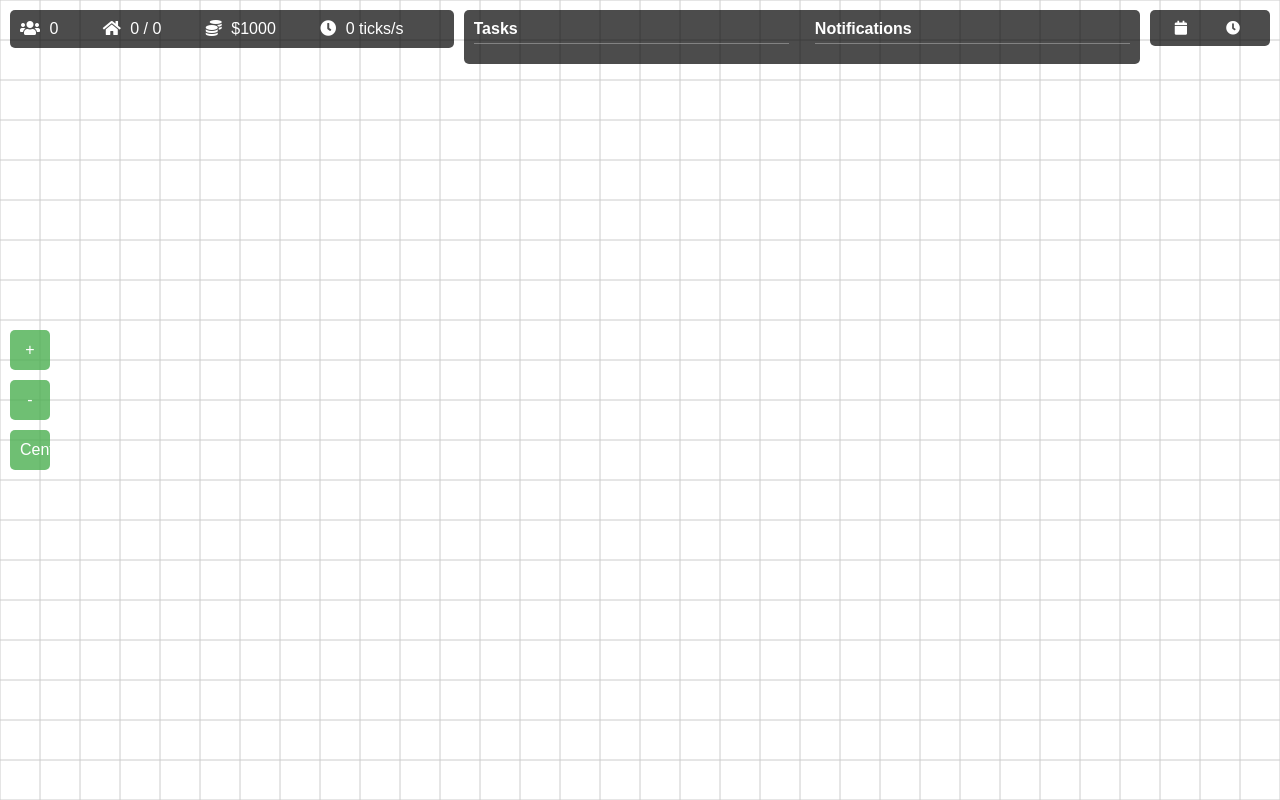
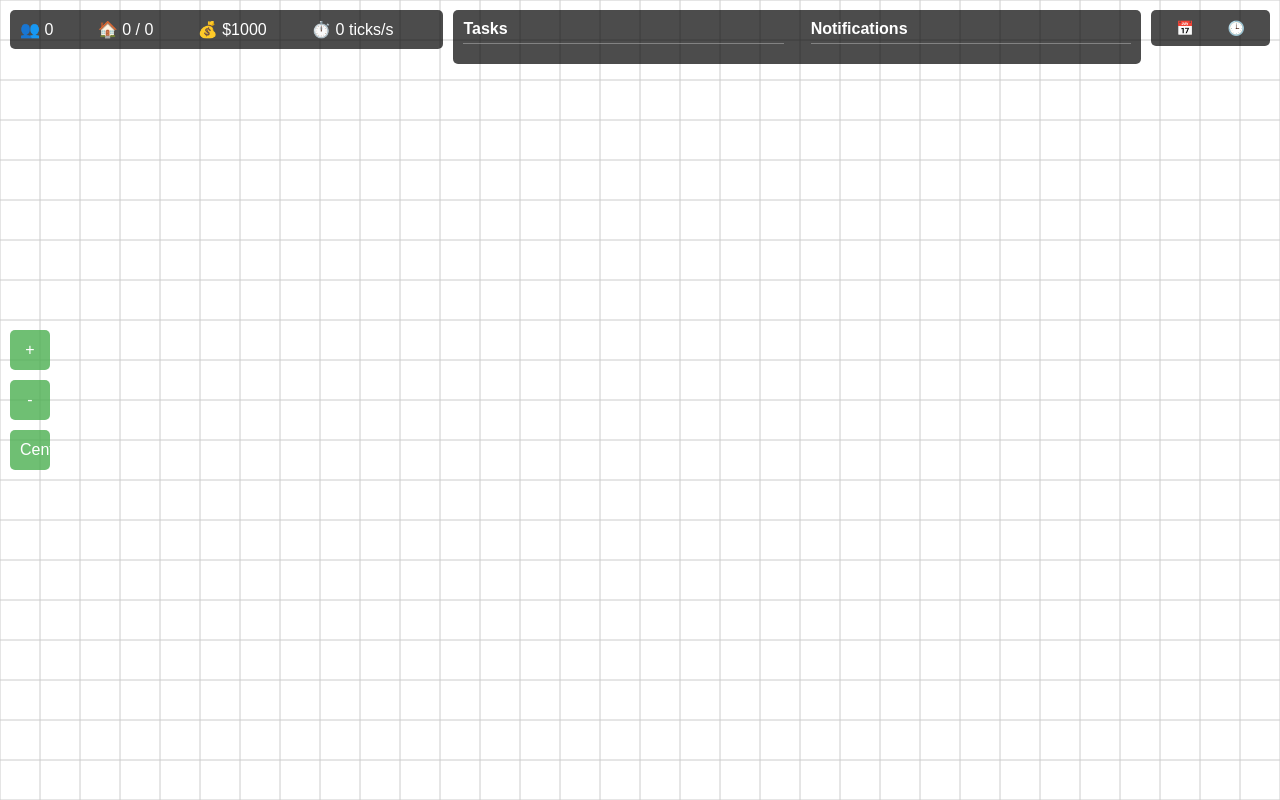
Before and after one commit to benda95280/CityExpansionPrototype, a Flask app: page / in a window 1280 px wide. Run offline with Flask 3, Linux system fonts and the light colour scheme; some libraries are stand-ins or nearby versions.

Commit message:
Agent query: Are there any console log messages showing the emoji strings for population, accommodations, money, ticking speed, date, and time? If so, what do they show?

```diff
--- a/static/js/ui.js
+++ b/static/js/ui.js
@@ -11,9 +11,16 @@ function updateResourcesDisplay() {
     }, 0) : 0;
     const totalAccommodations = gameState.total_accommodations || 0;
 
-    document.getElementById('population-value').textContent = `${population}`;
-    document.getElementById('accommodations-value').textContent = `${availableAccommodations} / ${totalAccommodations}`;
-    document.getElementById('money-value').textContent = `$${gameState.money}`;
+    console.log('Updating resources display');
+    console.log(`Population: 👥 ${population}`);
+    console.log(`Accommodations: 🏠 ${availableAccommodations} / ${totalAccommodations}`);
+    console.log(`Money: 💰 $${gameState.money}`);
+    console.log(`Ticking speed: ⏱️ ${gameState.ticking_speed} ticks/s`);
+
+    document.getElementById('population-value').textContent = `👥 ${population}`;
+    document.getElementById('accommodations-value').textContent = `🏠 ${availableAccommodations} / ${totalAccommodations}`;
+    document.getElementById('money-value').textContent = `💰 $${gameState.money}`;
+    document.getElementById('ticking-speed-value').textContent = `⏱️ ${gameState.ticking_speed} ticks/s`;
 }
 
 function updateTimeDisplay() {
@@ -26,19 +33,21 @@ function updateTimeDisplay() {
 
     const timeString = `${hours.toString().padStart(2, '0')}:${minutes.toString().padStart(2, '0')}`;
 
-    document.getElementById('date-value').textContent = dateString;
-    document.getElementById('time-value').textContent = timeString;
+    console.log('Updating time display');
+    console.log(`Date: 📅 ${dateString}`);
+    console.log(`Time: 🕒 ${timeString}`);
+
+    document.getElementById('date-value').textContent = `📅 ${dateString}`;
+    document.getElementById('time-value').textContent = `🕒 ${timeString}`;
 }
 
 function updateTasksNotifications() {
     const tasksList = document.getElementById('tasks-list');
     const notificationsList = document.getElementById('notifications-list');
 
-    // Clear existing tasks and notifications
     tasksList.innerHTML = '';
     notificationsList.innerHTML = '';
 
-    // Update tasks
     if (gameState.tasks && gameState.tasks.tasks) {
         gameState.tasks.tasks.forEach(task => {
             if (task.name !== 'new_citizen') {
@@ -49,7 +58,6 @@ function updateTasksNotifications() {
         });
     }
 
-    // Update notifications (you'll need to implement a system to generate and store notifications)
     if (gameState.notifications) {
         gameState.notifications.forEach(notification => {
             const li = document.createElement('li');
--- a/templates/index.html
+++ b/templates/index.html
@@ -11,10 +11,10 @@
         <canvas id="game-canvas"></canvas>
         <div id="ui-container">
             <div id="resources">
-                <span id="population"><i class="fas fa-users"></i> <span id="population-value">0</span></span>
-                <span id="accommodations"><i class="fas fa-home"></i> <span id="accommodations-value">0 / 0</span></span>
-                <span id="money"><i class="fas fa-coins"></i> <span id="money-value">$1000</span></span>
-                <span id="ticking-speed"><i class="fas fa-clock"></i> <span id="ticking-speed-value">0 ticks/s</span></span>
+                <span id="population">👥 <span id="population-value">0</span></span>
+                <span id="accommodations">🏠 <span id="accommodations-value">0 / 0</span></span>
+                <span id="money">💰 <span id="money-value">$1000</span></span>
+                <span id="ticking-speed">⏱️ <span id="ticking-speed-value">0 ticks/s</span></span>
             </div>
             <div id="tasks-notifications-bar">
                 <div id="tasks-container">
@@ -27,8 +27,8 @@
                 </div>
             </div>
             <div id="time-resources">
-                <span id="game-date"><i class="fas fa-calendar"></i> <span id="date-value"></span></span>
-                <span id="game-time"><i class="fas fa-clock"></i> <span id="time-value"></span></span>
+                <span id="game-date">📅 <span id="date-value"></span></span>
+                <span id="game-time">🕒 <span id="time-value"></span></span>
             </div>
         </div>
         <div id="game-controls">
```
